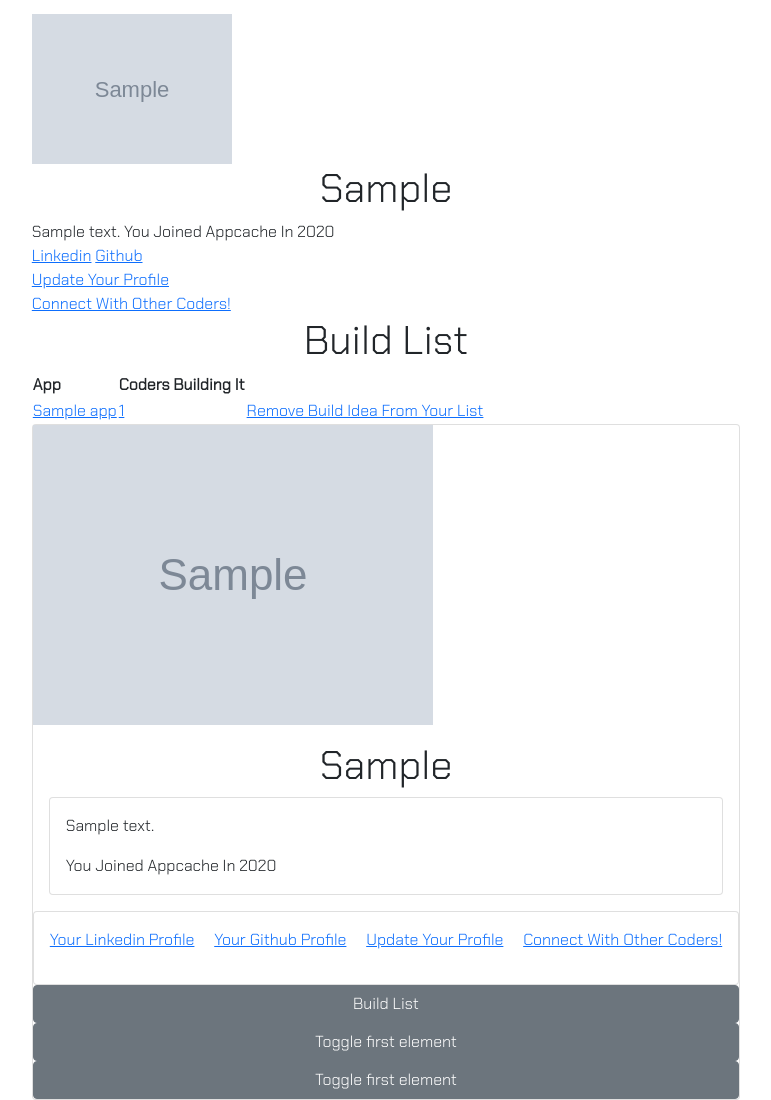
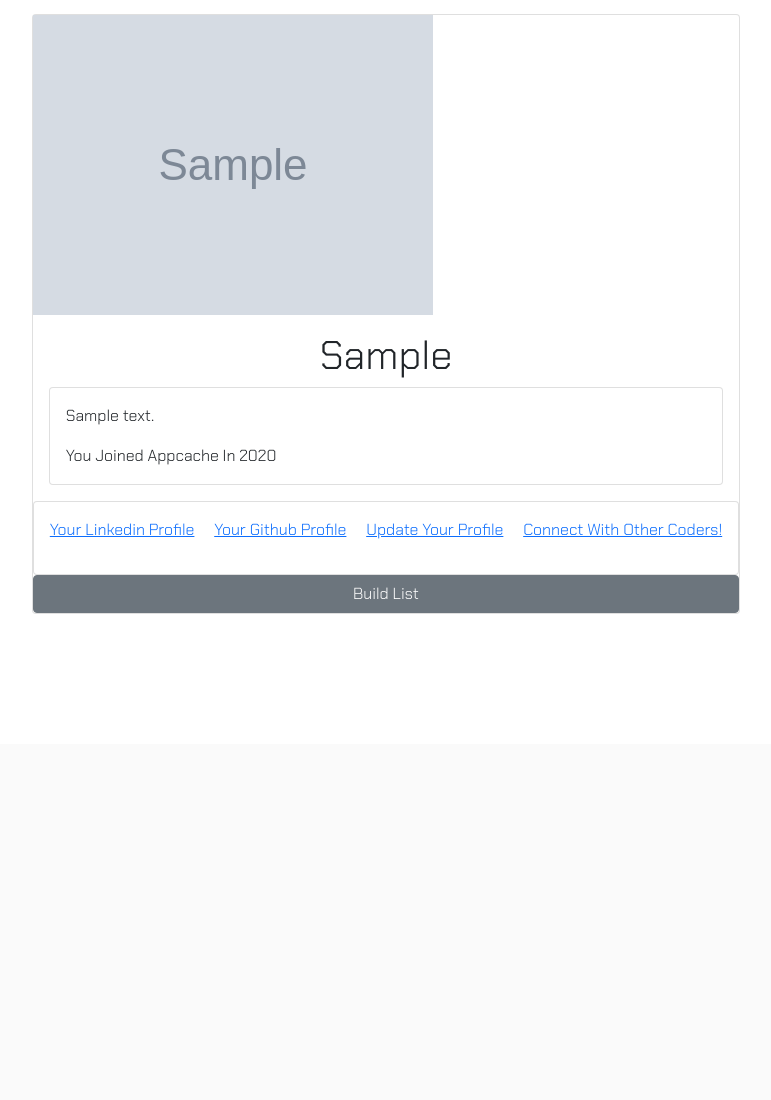
Before and after one commit to kimjane93/AppCacheApp, a Django app: page /accounts/profile/ in a window 1280 px wide. Shown: the part 56-1156 px from the top of the page, without its empty margins (254-1025 px from the left). After the commit the page ends 670 px from the top, so only its background shows below. Run offline with Django 3.2, Linux system fonts and the light colour scheme; a user stored in the database is signed in; tables that the repository leaves empty hold one stand-in row (values such as "Sample post"); grey boxes marked "Sample" are stand-in pictures; some libraries are stand-ins or nearby versions.

```diff
--- a/main_app/templates/accounts/profile.html
+++ b/main_app/templates/accounts/profile.html
@@ -1,62 +1,4 @@
 {% extends 'base.html' %} {% block content %}
-<div>
-  <div>
-    <div>
-      <img src="{{user.profile.photo}}" height="150px" alt="" />
-      <h1>{{ user.first_name }}</h1>
-    </div>
-    <div>
-      {{user.profile.bio}} You Joined Appcache In {{user.date_joined.year}}
-      <div>
-        <a href="{{ user.profile.linkedin }}" target="_blank">Linkedin</a>
-        <a href="{{ user.profile.github }}" target="_blank">Github</a>
-      </div>
-      <a href="{% url 'profiles_update' user.profile.id %}"
-        >Update Your Profile</a
-      >
-    </div>
-    <a href="{% url 'users_index' %}">Connect With Other Coders!</a>
-    <div>
-      <div></div>
-      {% if user.app_set.all %}
-      <table class="striped">
-        <h1>Build List</h1>
-        <thead>
-          <tr>
-            <th>App</th>
-            <th>Coders Building It</th>
-          </tr>
-        </thead>
-        <tbody>
-          {% for app in user.app_set.all %}
-          <tr>
-            <td><a href="{% url 'apps_detail' app.id %}">{{app.name}}</a></td>
-            {% if app.users.count %}
-            <td>
-              <a href="{% url 'attached_users' app.id %}"
-                >{{app.users.count}}</a
-              >
-            </td>
-            {% else %}
-            <td>{{app.users.count}}</td>
-            {% endif %}
-            <td>
-              <a href="{% url 'disassoc_user' app.id %}"
-                >Remove Build Idea From Your List</a
-              >
-            </td>
-          </tr>
-        </tbody>
-      </table>
-    </div>
-  </div>
-  {% endfor %} {% else %}
-  <h4>
-    Go <a href="{% url 'apps_create' %}">Create Some App Ideas</a> or
-    <a href="{% url 'apps_index' %}">Steal Some Ideas From Other Coders!</a>
-  </h4>
-  {% endif %}
-</div>
 
 <div class="page-top">
   <div class="card" style="width: auto;">
@@ -131,29 +73,4 @@
           </div>
         </div>
       </div>
-
-      <a class="btn btn-secondary" data-bs-toggle="collapse" href="#multiCollapseExample2" role="button" aria-expanded="false" aria-controls="multiCollapseExample2">Toggle first element</a>
-      <div class="row">
-        <div class="col">
-          <div class="collapse multi-collapse" id="multiCollapseExample2">
-            <div class="card card-body">
-              Anim pariatur cliche reprehenderit, enim eiusmod high life accusamus terry richardson ad squid. Nihil anim keffiyeh helvetica, craft beer labore wes anderson cred nesciunt sapiente ea proident.
-            </div>
-          </div>
-        </div>
-      </div>
-
-      <a class="btn btn-secondary" data-bs-toggle="collapse" href="#multiCollapseExample3" role="button" aria-expanded="false" aria-controls="multiCollapseExample3">Toggle first element</a>
-      <div class="row">
-        <div class="col">
-          <div class="collapse multi-collapse" id="multiCollapseExample3">
-            <div class="card card-body">
-              Anim pariatur cliche reprehenderit, enim eiusmod high life accusamus terry richardson ad squid. Nihil anim keffiyeh helvetica, craft beer labore wes anderson cred nesciunt sapiente ea proident.
-            </div>
-          </div>
-        </div>
-      </div>
-  </div>
-</div>
-
 {% endblock %}
```
Also changed, not shown: main_app/templates/accounts/detail.html (+4 -4 lines), main_app/templates/apps/detail.html (+74 -28 lines).
